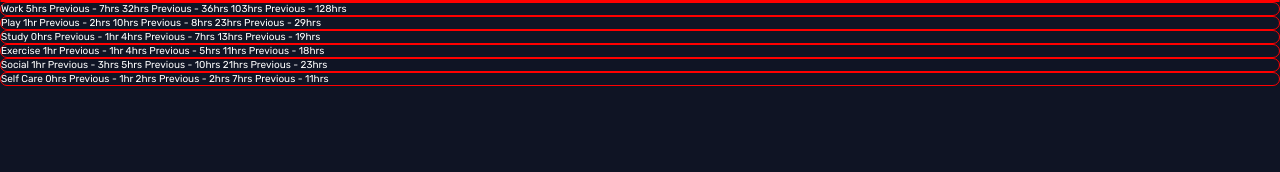
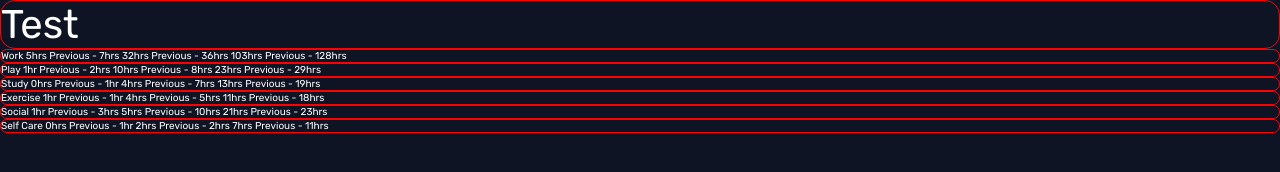
Before and after one commit to delroscol98/time-tracking-dashboard, a plain HTML site: page src/index.html in a window 1280 px wide. Drawn offline with Linux system fonts and the light colour scheme.

Commit message:
CSS modified --> fonts amended

```diff
--- a/src/index.html
+++ b/src/index.html
@@ -33,6 +33,7 @@
           <button>Weekly</button>
           <button>Monthly</button>
         </section> -->
+        <p class="text-md">Test</p>
       </section>
       <article id="work" class="container">
         Work 5hrs
--- a/src/style.css
+++ b/src/style.css
@@ -22,11 +22,11 @@
 }
 
 .text-md {
-  font-size: max(2.4rem, 2.778vw, 4rem);
+  font-size: clamp(2.4rem, 6.4vw, 4rem);
 }
 
 .text-lg {
-  font-size: max(3.2rem, 3.889vw, 5.6rem);
+  font-size: clamp(3.2rem, 8.533vw, 5.6rem);
 }
 
 /* Color variables */
```
